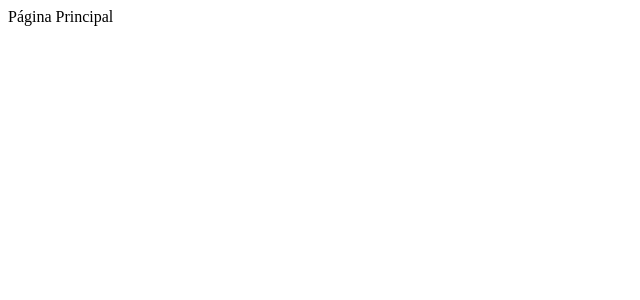
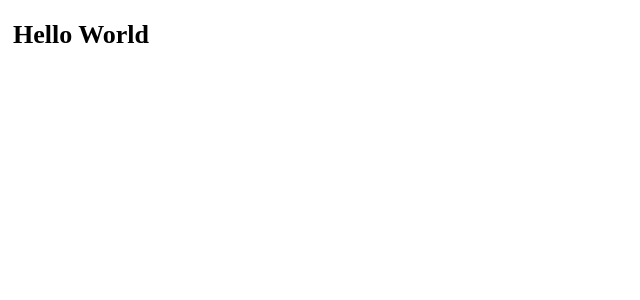
Before and after one commit to PedroHRFerreira/controle-de-estado, a Nuxt app: page / in a window 1280 px wide. Shown: the top 300 px of the page, without its empty margins (0-640 px from the left). Built offline with nearby package versions, Linux system fonts and the light colour scheme.

Commit message:
feat: :sparkles: criação do start do projeto

```diff
--- /dev/null
+++ b/components/atoms/text/Index.vue
@@ -0,0 +1,46 @@
+<script lang="ts">
+import { defineComponent } from "vue";
+export default defineComponent({
+  name: "AtomsText",
+  props: {
+    size: {
+      type: String,
+      default: "large",
+      validator: (value: string) =>
+        ["extra-large", "large", "medium", "small", "extra-small"].includes(
+          value
+        ),
+    },
+    types: {
+      type: String,
+      default: "dark",
+      validator: (value: string) =>
+        ["default", "primary", "dark"].includes(value),
+    },
+    text: {
+      type: String,
+      default: "Title and Paragraph",
+    },
+  },
+  emits: ["onclick"],
+  setup(_, { emit }) {
+    const titleOnClick = () => {
+      emit("onclick");
+    };
+
+    return {
+      titleOnClick,
+    };
+  },
+});
+</script>
+
+<template>
+  <h1 class="type-text" :class="[size, types]" @click="titleOnClick">
+    {{ text }}
+  </h1>
+</template>
+
+<style scoped lang="scss">
+@use "styles.module.scss" as *;
+</style>
--- /dev/null
+++ b/components/atoms/text/styles.module.scss
@@ -0,0 +1,58 @@
+@mixin font-size($size, $line-height, $weight) {
+  font-size: $size;
+  line-height: $line-height;
+  font-weight: $weight;
+}
+
+.type-text {
+  width: auto;
+  height: auto;
+  display: flex;
+  text-align: left;
+  padding: 5px;
+
+  &.extra-large {
+    @include font-size(28px, 28.8px, 700);
+  }
+
+  &.large {
+    @include font-size(26px, 25.6px, 600);
+  }
+
+  &.medium {
+    @include font-size(24px, 22.4px, 600);
+  }
+
+  &.small {
+    @include font-size(22px, 19.2px, 600);
+  }
+
+  &.extra-small {
+    @include font-size(16px, 12.2px, 600);
+  }
+
+  &.default {
+    color: #fff;
+
+    &:hover,
+    &:focus {
+      color: aqua;
+    }
+  }
+
+  &.primary {
+    color: aqua;
+
+    &:hover {
+      color: #fff;
+    }
+  }
+
+  &.dark {
+    color: var(--backgroundModal);
+
+    &:hover {
+      color: var(--neutralDarkGrey2);
+    }
+  }
+}
--- a/package.json
+++ b/package.json
@@ -13,5 +13,8 @@
     "nuxt": "^3.17.3",
     "vue": "^3.5.13",
     "vue-router": "^4.5.1"
+  },
+  "devDependencies": {
+    "sass-embedded": "^1.89.2"
   }
 }
--- a/pages/index.vue
+++ b/pages/index.vue
@@ -5,5 +5,7 @@ export default defineComponent({
 </script>
 
 <template>
-  <div>Página Principal</div>
+  <div>
+    <AtomsText text="Hello World" />
+  </div>
 </template>
```
Also changed, not shown: 1 other file (tests, documents, lock files or other folders).
